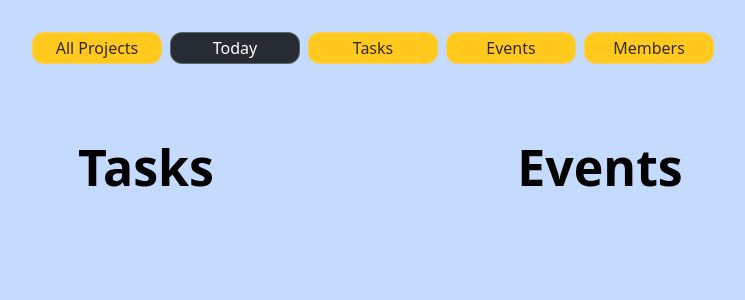
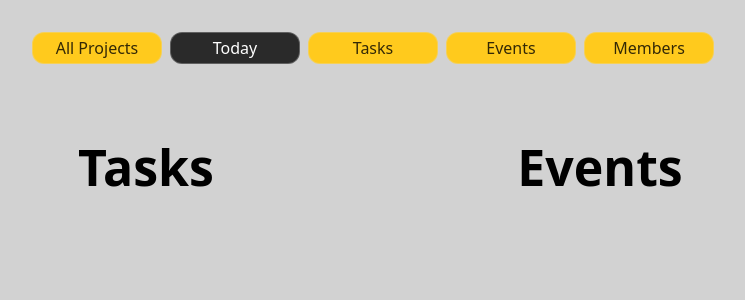
Before and after one commit to 17nbist/COB290-2025-Team-5, a Next.js app: page /project/1 in a window 1280 px wide. Shown: the top 300 px of the page, without its empty margins (267-1012 px from the left). Built offline with nearby package versions, Linux system fonts and the light colour scheme.

Commit message:
[ra] got rid of blue on the page from before

```diff
--- a/src/app/dashboard-manager/page.js
+++ b/src/app/dashboard-manager/page.js
@@ -151,7 +151,7 @@
 
       {/* RIGHT SIDE */}
       <div
-        style={{ display: "grid", gridTemplateRows: "40% 60%", width: "100%", height: "100%", backgroundColor: "#c4daff", overflow: "hidden", boxSizing: "border-box", padding: "10px", gap: "10px", }}
+        style={{ display: "grid", gridTemplateRows: "40% 60%", width: "100%", height: "100%", backgroundColor: "#d2d2d2", overflow: "hidden", boxSizing: "border-box", padding: "10px", gap: "10px", }}
       >
         {/* PIE CHART SECTION */}
         <Card style={{ width: "100%", height: "100%", display: "flex", justifyContent: "center", alignItems: "center", boxSizing: "border-box", overflow: "hidden", }} >
--- a/src/app/project/[id]/page.js
+++ b/src/app/project/[id]/page.js
@@ -75,7 +75,7 @@
 
 	if (errText) {
 		return(
-			<div className="flex flex-col w-screen h-screen bg-[#c4daff] dark:bg-[#303640]">
+			<div className="flex flex-col w-screen h-screen bg-[#d2d2d2] dark:bg-[#303640]">
 				<h1>{errText}</h1>
 			</div>
 		)
@@ -83,7 +83,7 @@
 
 
 	return (
-		<div className="flex flex-col w-screen h-screen bg-[#c4daff] dark:bg-[#303640]">
+		<div className="flex flex-col w-screen h-screen bg-[#d2d2d2] dark:bg-[#303640]">
 			<div className="pt-8 pb-4 flex justify-center">
 				<NavBar
 					activeTab={activeTab}
--- a/src/app/task/[id]/page.js
+++ b/src/app/task/[id]/page.js
@@ -51,7 +51,7 @@
 
   if (errText) {
 		return(
-			<div className="flex flex-col w-screen h-screen bg-[#c4daff] dark:bg-[#303640]">
+			<div className="flex flex-col w-screen h-screen bg-[#d2d2d2] dark:bg-[#303640]">
 				<h1>{errText}</h1>
 			</div>
 		)
```
